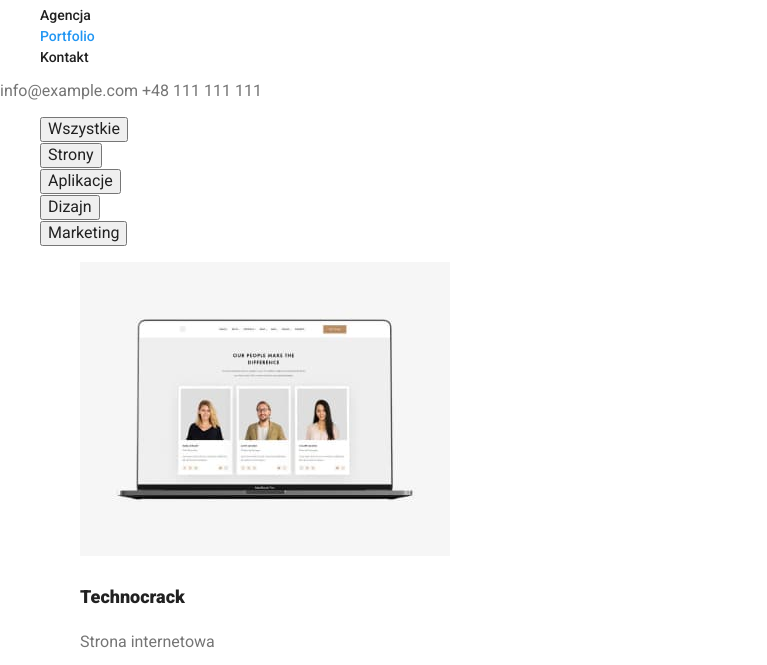
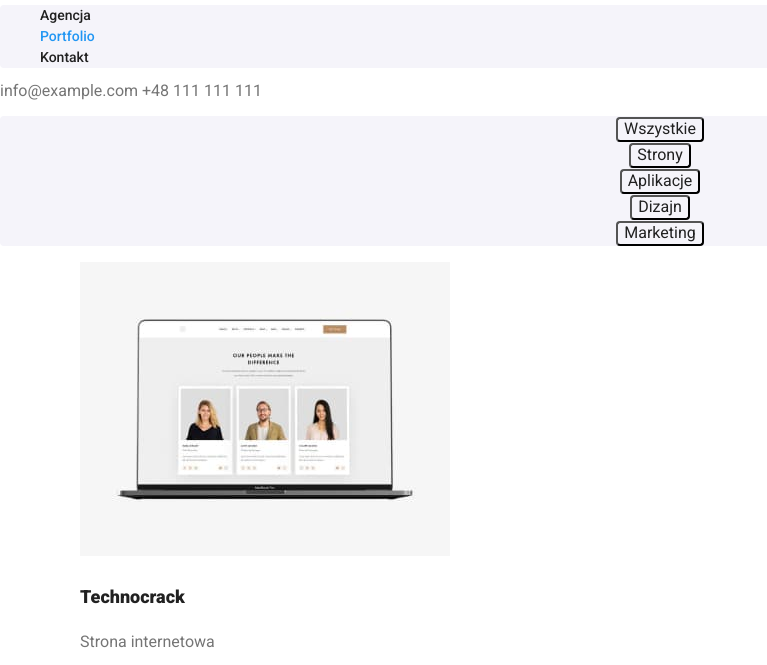
Before and after one commit to kingadidyk/goit-markup-hw-02, a plain HTML site: page portfolio.html in a window 1280 px wide. Shown: the part 78-743 px from the top of the page, without its empty margins (0-767 px from the left). Drawn offline with nearby package versions, Linux system fonts and the light colour scheme.

Commit message:
button again

```diff
--- a/css/styles.css
+++ b/css/styles.css
@@ -87,6 +87,7 @@ body {
   width: 200px;
   height: 50px;
   border-radius: 4px;
+  border: none;
   text-align: center;
   letter-spacing: 0.06em;
 }
@@ -95,6 +96,8 @@ body {
   cursor: pointer;
   color: var(--text3-color);
   list-style: none;
+  background-color: var(--background2-color);
+  border-radius: 4px;
 }
 
 .button .button:hover,
@@ -106,7 +109,6 @@ body {
 .button-portfolio {
   color: var(--text3-color);
   background-color: var(--background4-color);
-  width: 49px;
   left: 661px;
   top: 180px;
   font-family: 'Roboto';
@@ -118,6 +120,7 @@ body {
   text-align: center;
   line-height: 1.625;
   border-radius: 4px;
+  border: none;
 }
 
 .text {
```
